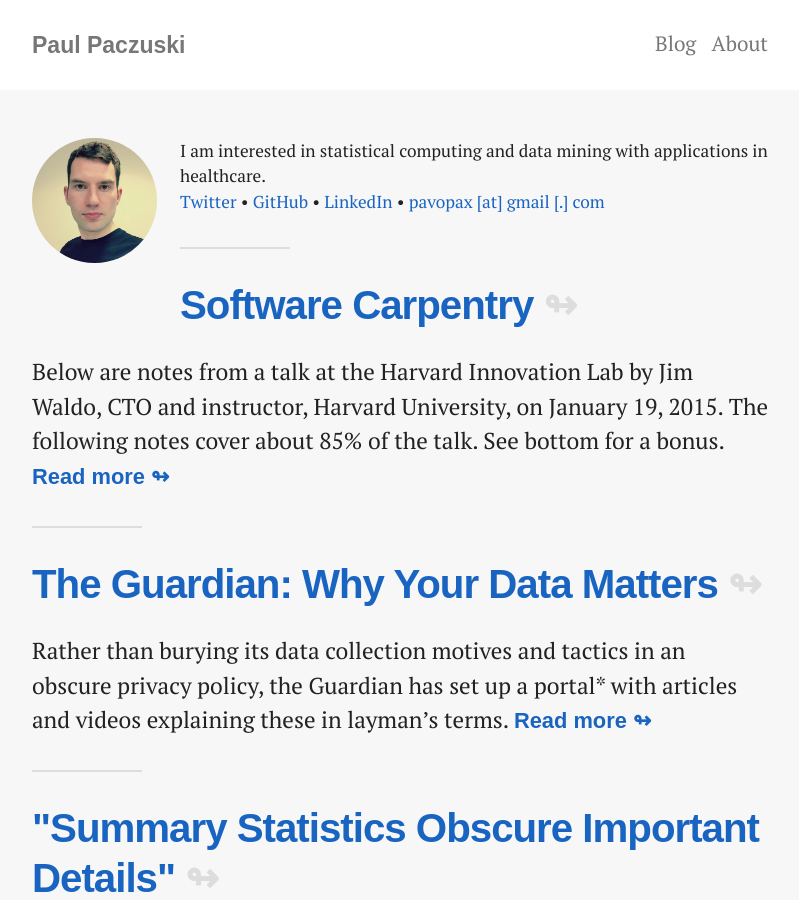
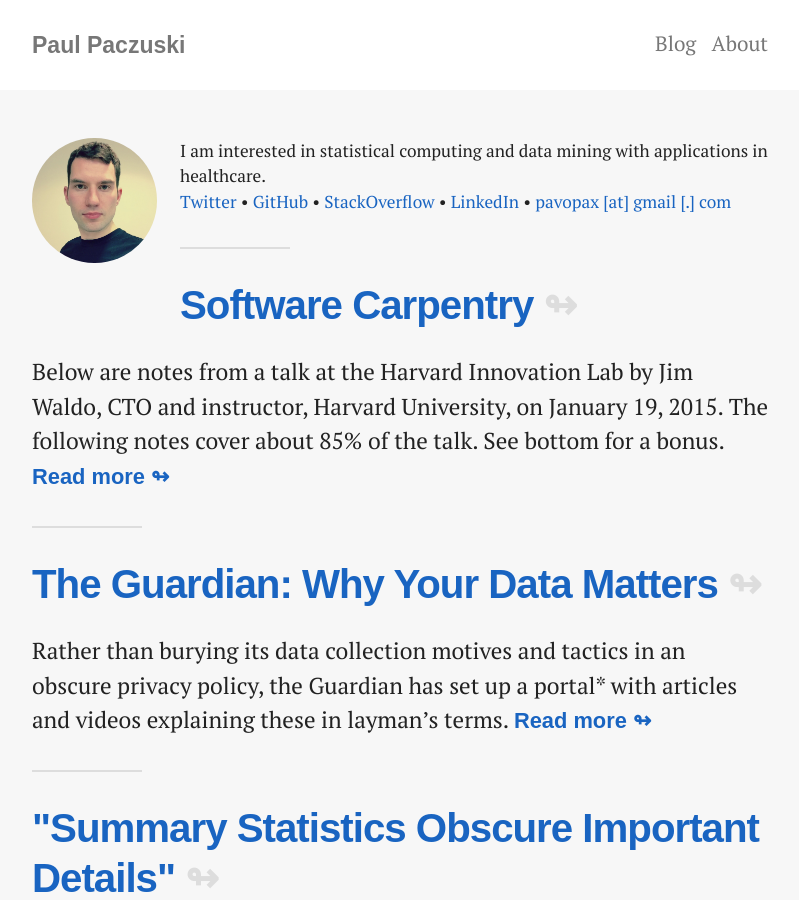
Before and after one commit to pavopax/pavopax.github.io, a Jekyll site: the page built from index.html, in a window 1280 px wide and 900 px high. Shown: the whole window, without its empty margins (240-1039 px from the left). Built offline with Jekyll 4.4.1, drawn with Linux system fonts in a browser that asks for light colours; nearby versions of some CDN libraries; library files that are not in the unit come from our copies.

Commit message:
add SO link

```diff
--- a/index.html
+++ b/index.html
@@ -7,7 +7,7 @@
 
       <div class="about-box">
 	<img src="/img/paczuski.JPG" alt="Paul" class="about-avatar-small">
-        <p class="small">I am interested in statistical computing and data mining with applications in healthcare. <br><a href="http://twitter.com/pavopax/">Twitter</a> &bullet; <a href="https://github.com/pavopax">GitHub</a> &bullet; <a href="https://www.linkedin.com/in/paczuski">LinkedIn</a> &bullet; <a href="mailto:pavopax@gmail.com">pavopax [at] gmail [.] com</a></p>
+        <p class="small">I am interested in statistical computing and data mining with applications in healthcare. <br><a href="http://twitter.com/pavopax/">Twitter</a> &bullet; <a href="https://github.com/pavopax">GitHub</a> &bullet; <a href="http://stackoverflow.com/users/3217870/pavopax">StackOverflow</a> &bullet; </a><a href="https://www.linkedin.com/in/paczuski">LinkedIn</a> &bullet; <a href="mailto:pavopax@gmail.com">pavopax [at] gmail [.] com</a></p>
         </div>
 
         <hr>
```
